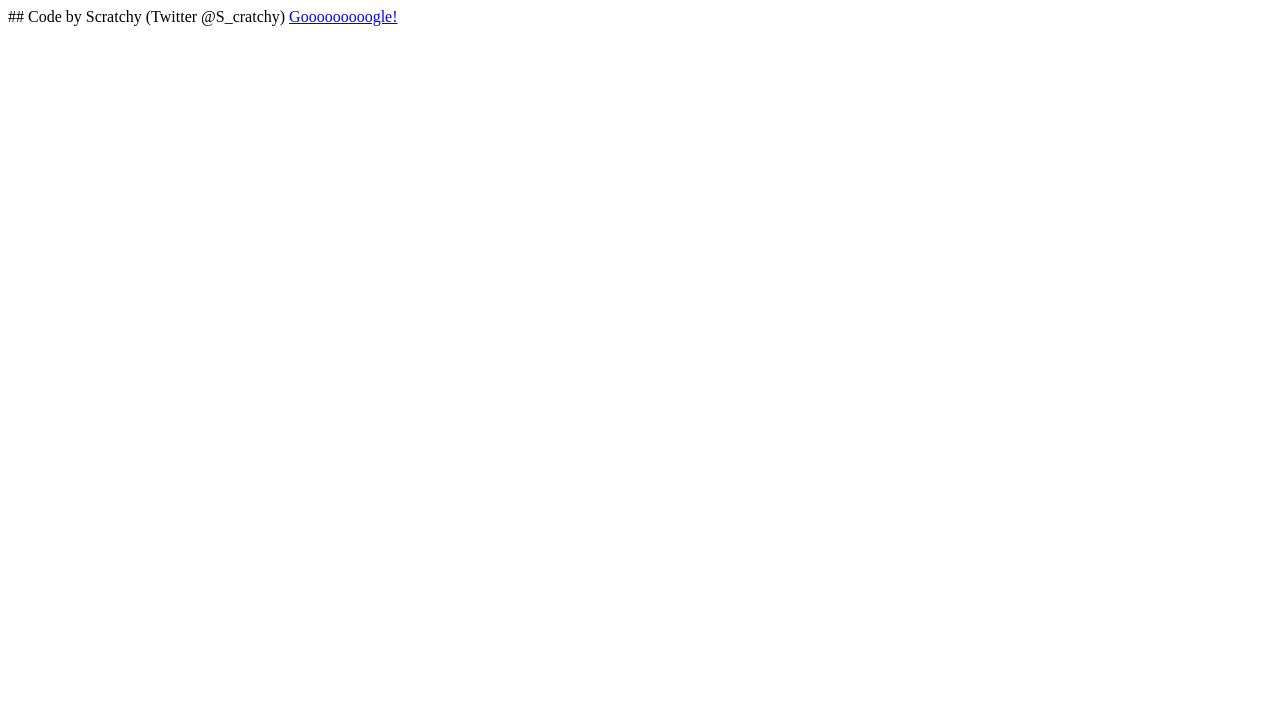
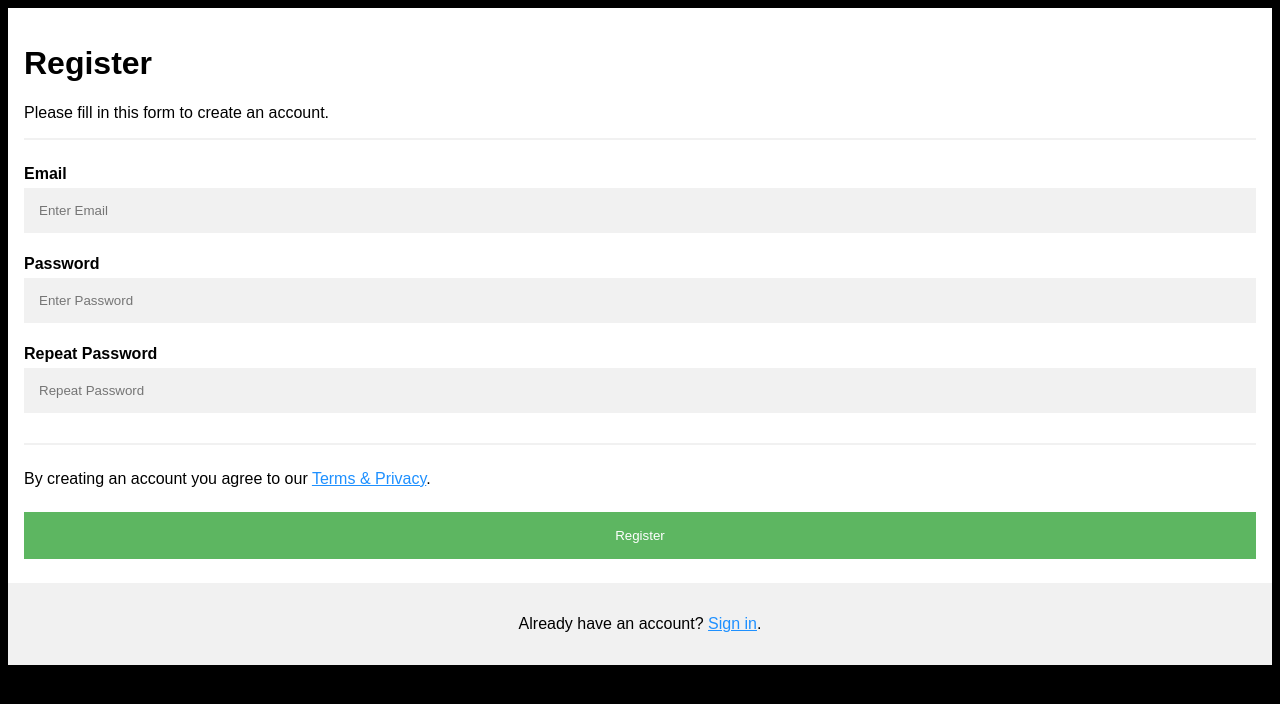
Before and after one commit to Thei0693/my-first-static-web-app, a plain HTML site: page index.html in a window 1280 px wide. Drawn offline with Linux system fonts and the light colour scheme.

Commit message:
Update index.html

```diff
--- a/index.html
+++ b/index.html
@@ -1,9 +1,98 @@
 <!DOCTYPE html>
-## Code by Scratchy (Twitter @S_cratchy)
 <html>
+<head>
+<meta name="viewport" content="width=device-width, initial-scale=1">
+<style>
+body {
+  font-family: Arial, Helvetica, sans-serif;
+  background-color: black;
+}
+
+* {
+  box-sizing: border-box;
+}
+
+/* Add padding to containers */
+.container {
+  padding: 16px;
+  background-color: white;
+}
+
+/* Full-width input fields */
+input[type=text], input[type=password] {
+  width: 100%;
+  padding: 15px;
+  margin: 5px 0 22px 0;
+  display: inline-block;
+  border: none;
+  background: #f1f1f1;
+}
+
+input[type=text]:focus, input[type=password]:focus {
+  background-color: #ddd;
+  outline: none;
+}
+
+/* Overwrite default styles of hr */
+hr {
+  border: 1px solid #f1f1f1;
+  margin-bottom: 25px;
+}
+
+/* Set a style for the submit button */
+.registerbtn {
+  background-color: #4CAF50;
+  color: white;
+  padding: 16px 20px;
+  margin: 8px 0;
+  border: none;
+  cursor: pointer;
+  width: 100%;
+  opacity: 0.9;
+}
+
+.registerbtn:hover {
+  opacity: 1;
+}
+
+/* Add a blue text color to links */
+a {
+  color: dodgerblue;
+}
+
+/* Set a grey background color and center the text of the "sign in" section */
+.signin {
+  background-color: #f1f1f1;
+  text-align: center;
+}
+</style>
+</head>
 <body>
 
-<a href="https://www.Google.com" target="_blank">Gooooooooogle!</a>
+<form action="/action_page.php">
+  <div class="container">
+    <h1>Register</h1>
+    <p>Please fill in this form to create an account.</p>
+    <hr>
+
+    <label for="email"><b>Email</b></label>
+    <input type="text" placeholder="Enter Email" name="email" required>
+
+    <label for="psw"><b>Password</b></label>
+    <input type="password" placeholder="Enter Password" name="psw" required>
+
+    <label for="psw-repeat"><b>Repeat Password</b></label>
+    <input type="password" placeholder="Repeat Password" name="psw-repeat" required>
+    <hr>
+    <p>By creating an account you agree to our <a href="#">Terms & Privacy</a>.</p>
+
+    <button type="submit" class="registerbtn">Register</button>
+  </div>
+
+  <div class="container signin">
+    <p>Already have an account? <a href="#">Sign in</a>.</p>
+  </div>
+</form>
 
 </body>
 </html>
```
